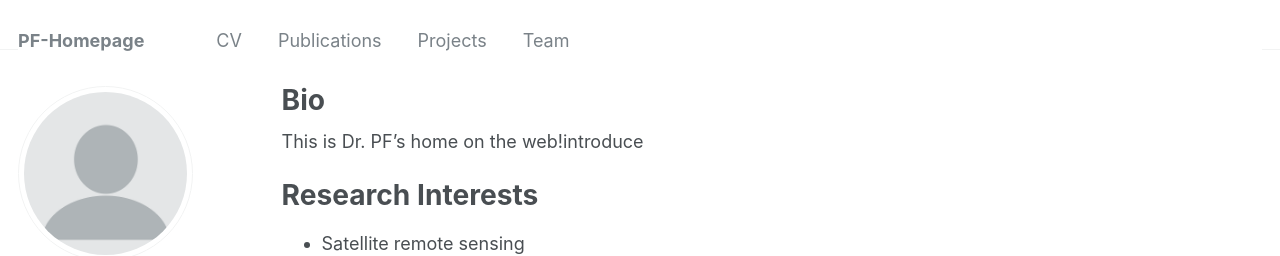
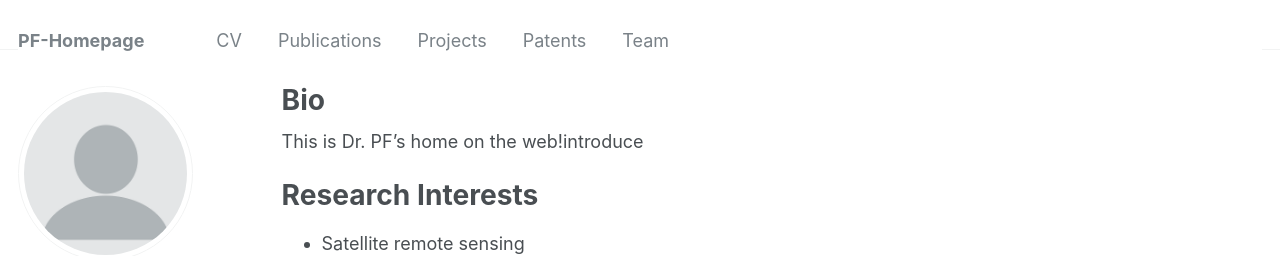
Before and after one commit to pfMA03/peifengMa, a Jekyll site: the page built from _pages/about.md, in a window 1280 px wide. Shown: the top 256 px of the page. Built offline with Jekyll 4.4.1, drawn with Linux system fonts in a browser that asks for light colours; some web fonts are replaced.

Commit message:
Update navigation.yml

```diff
--- a/_data/navigation.yml
+++ b/_data/navigation.yml
@@ -12,8 +12,9 @@ main:
   - title: "Projects"
     url: /projects/
 
-  #- title: "Blog Posts"
+  - title: "Patents"
     url: /year-archive/
+
 
   - title: "Team"
     url: /team/
```
